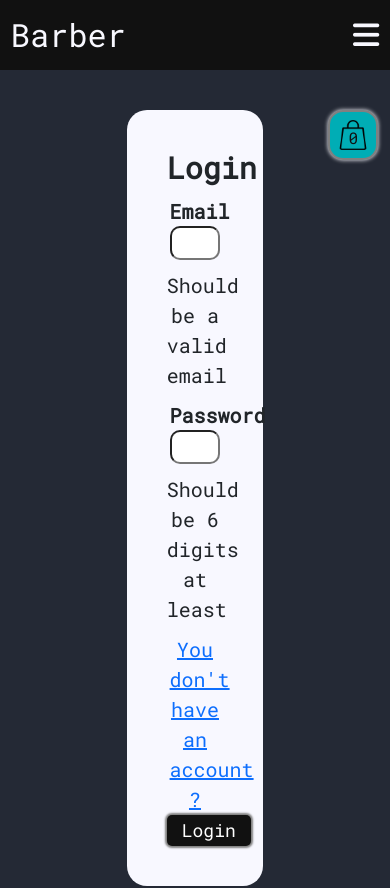
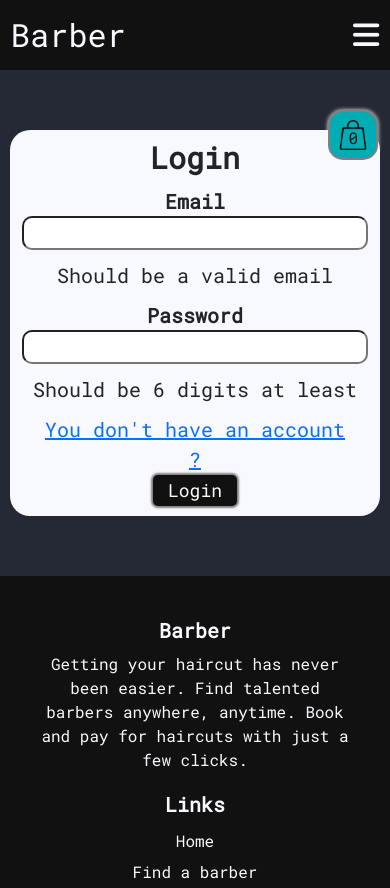
Before and after one commit to yaserananbeh/barber, a React (Create React App) app: page /login in a window 390 px wide. Shown: the top 888 px of the page. Built offline with nearby package versions, Linux system fonts and the light colour scheme.

Commit message:
login register responsive

```diff
--- a/src/style/LoginForm.scss
+++ b/src/style/LoginForm.scss
@@ -5,7 +5,7 @@
   align-items: center;
   form {
     background-color: var(--white);
-    width: 35%;
+    width: 45%;
     text-align: center;
     border-radius: 1rem;
     margin: 2rem auto;
@@ -48,3 +48,34 @@
     }
   }
 }
+@media screen and (max-width: 1000px) {
+  .loginFormSection {
+    form {
+      width: 60%;
+      input {
+        width: 99%;
+      }
+    }
+  }
+}
+@media screen and (max-width: 800px) {
+  .loginFormSection {
+    form {
+      width: 80%;
+      input {
+        width: 99%;
+      }
+    }
+  }
+}
+@media screen and (max-width: 500px) {
+  .loginFormSection {
+    form {
+      width: 95%;
+      padding: 0.5rem;
+      input {
+        width: 99%;
+      }
+    }
+  }
+}
--- a/src/style/RegisterForm.scss
+++ b/src/style/RegisterForm.scss
@@ -10,8 +10,8 @@
     border-radius: 1rem;
     margin: 2rem auto;
     padding: 2rem;
-    h2{
-        font-weight: 800;
+    h2 {
+      font-weight: 800;
     }
     p {
       margin: 0.5rem auto;
@@ -48,3 +48,34 @@
     }
   }
 }
+@media screen and (max-width: 1000px) {
+  .registerFormSection {
+    form {
+      width: 60%;
+      input {
+        width: 99%;
+      }
+    }
+  }
+}
+@media screen and (max-width: 800px) {
+  .registerFormSection {
+    form {
+      width: 80%;
+      input {
+        width: 99%;
+      }
+    }
+  }
+}
+@media screen and (max-width: 500px) {
+  .registerFormSection {
+    form {
+      width: 95%;
+      padding: 0.5rem;
+      input {
+        width: 99%;
+      }
+    }
+  }
+}
```
